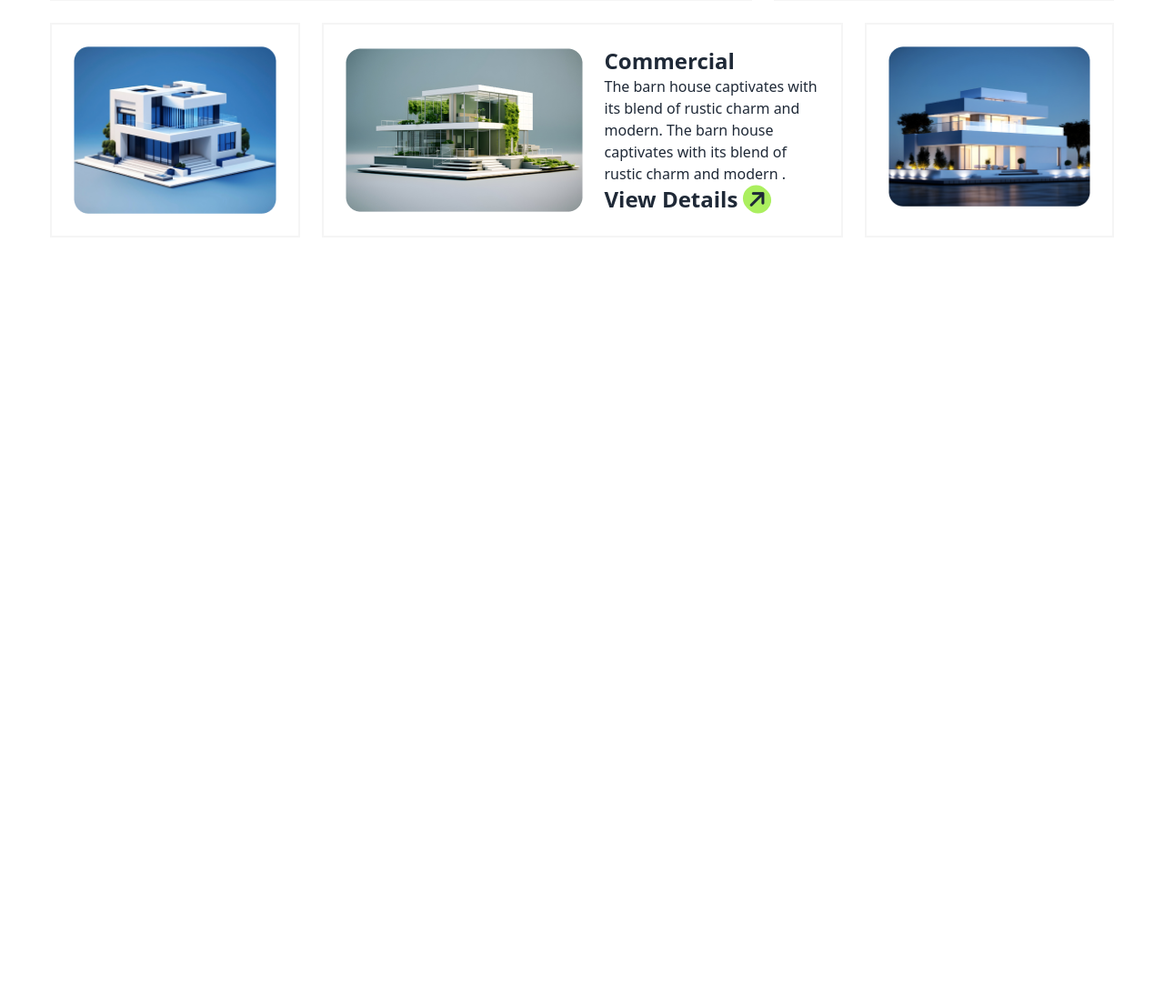
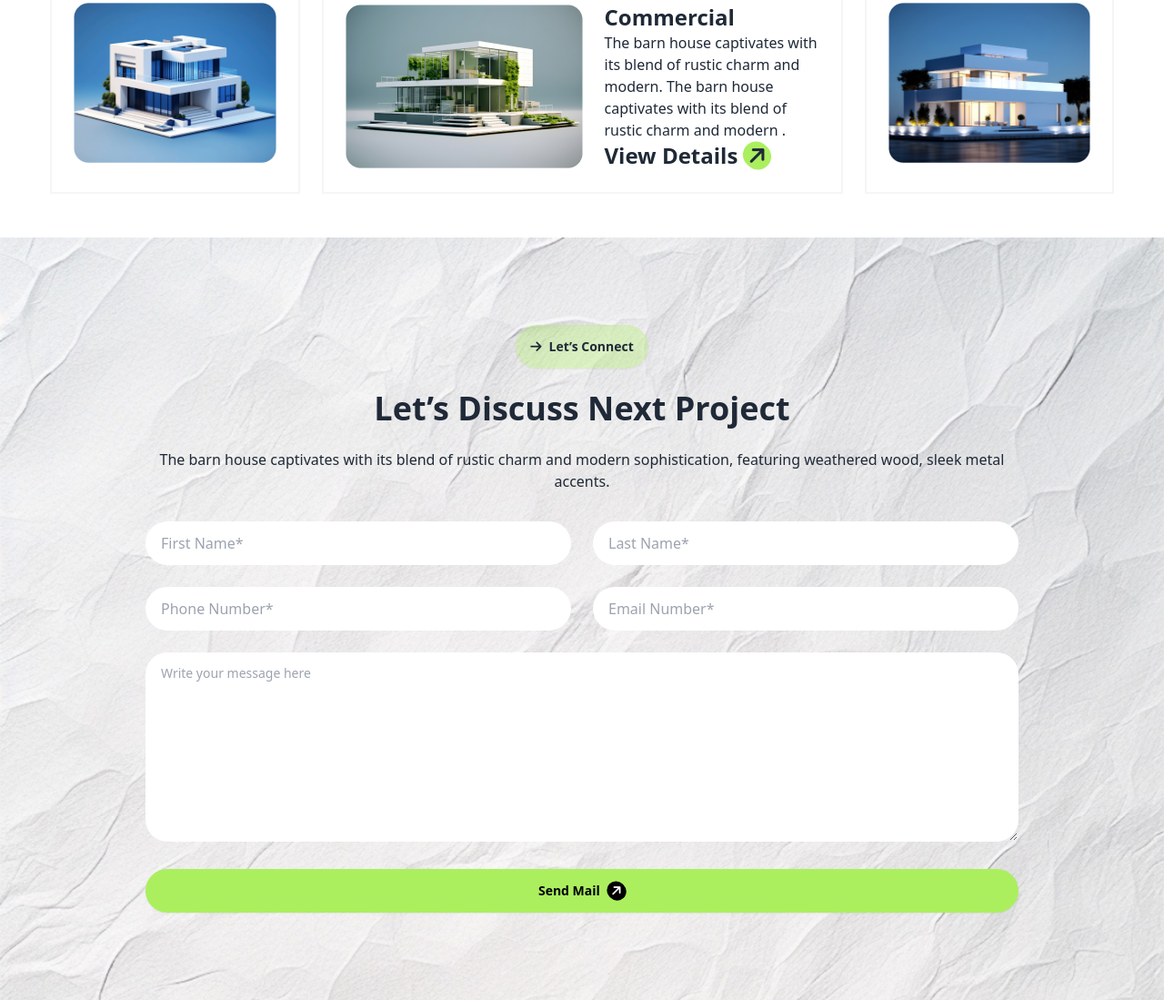
Before and after one commit to Hemonta7/B10A3-House-Design, a plain HTML site: page index.html in a window 1280 px wide. Shown: the part 2826-3925 px from the top of the page at 91% size. Before the commit the page ends 3183 px from the top, so only its background shows below. Drawn offline with nearby package versions, Linux system fonts and the light colour scheme.

Commit message:
Let’s Discuss Next Project section done

```diff
--- a/index.html
+++ b/index.html
@@ -225,7 +225,7 @@
 
         </section>
         <!-- Our Latest Portfolio section  -->
-        <section class="container mx-auto my-24 px-5 lg:px-0">
+        <section class="container mx-auto py-12 lg:-24 px-5 lg:px-0">
             <div class="space-y-3 lg:space-y-6">
                 <div class="flex justify-center">
                     <button class="btn bg-[rgba(171,239,95,0.20)] rounded-full"><i
@@ -243,7 +243,7 @@
                 <!-- grid-card-1 -->
                 <div class="lg:col-span-8 lg:h-56">
                     <div class="p-6 h-full flex flex-col lg:flex-row items-center gap-6 border-2 border-neutral-100">
-                            <img class="w-full h-full" src="./assets/img1.png" />
+                        <img class="w-full h-full" src="./assets/img1.png" />
                         <div class="">
                             <h2 class="text-2xl font-extrabold">Commercial</h2>
                             <p class="text-base font-medium">The barn house captivates with its blend of rustic charm
@@ -263,12 +263,13 @@
                 </div>
                 <!-- grid-card-3  -->
                 <div class=" p-6 flex-1 border-2 border-neutral-100 lg:col-span-3">
-                    <img class="h-full object-fill" src="./assets/img3.png" />
+                    <img class="w-full" src="./assets/img3.png" />
                 </div>
                 <!-- grid-card-4 -->
                 <div class="lg:col-span-6">
-                    <div class="p-6 h-full flex flex-col lg:flex-row items-center flex-1 gap-6 border-2 border-neutral-100">
-                            <img class="" src="./assets/img4.png" />
+                    <div
+                        class="p-6 h-full flex flex-col lg:flex-row items-center flex-1 gap-6 border-2 border-neutral-100">
+                        <img class="" src="./assets/img4.png" />
                         <div class="flex-1">
                             <h2 class="text-2xl font-extrabold">Commercial</h2>
                             <p class="text-base font-medium">The barn house captivates with its blend of rustic charm
@@ -286,6 +287,32 @@
                 <div class=" p-6 flex-1 border-2 border-neutral-100 lg:col-span-3">
                     <img class="w-full" src="./assets/img5.png" />
                 </div>
+        </section>
+        <!-- Let’s Discuss Next Project section  -->
+        <section class="bg-no-repeat bg-cover bg-[url('./assets/bg.jpg')]">
+            <div class="container mx-auto py-12 lg:py-24 px-5 lg:px-40">
+                <div class="space-y-3 lg:space-y-6">
+                    <div class="flex justify-center">
+                        <button class="btn bg-[rgba(172,239,95,0.32)] rounded-full border-none"><i
+                                class="fa-solid fa-arrow-right"></i>Let’s Connect</button>
+                    </div>
+                    <h3 class="text-2xl lg:text-4xl font-bold text-center">Let’s Discuss Next Project</h3>
+                    <p class="text-base lg:text-base font-medium text-center">The barn house captivates with its blend
+                        of rustic
+                        charm and modern sophistication, featuring weathered wood, sleek
+                        metal accents.
+                    </p>
+                </div>
+                <div class="grid grid-cols-1 lg:grid-cols-2 mt-4 lg:mt-8 gap-3 lg:gap-6">
+                    <input type="text" placeholder="First Name*" class="input w-full rounded-full" />
+                    <input type="text" placeholder="Last Name*" class="input w-full rounded-full" />
+                    <input type="text" placeholder="Phone Number*" class="input w-full rounded-full" />
+                    <input type="text" placeholder="Email Number*" class="input w-full rounded-full" />
+                </div>
+                <textarea class="textarea w-full h-52 rounded-3xl my-3 lg:my-6" placeholder="Write your message here"></textarea>
+                <button class="btn text-black bg-common-color w-full rounded-full border-none">Send Mail<i
+                        class="fa-solid fa-arrow-right -rotate-45 text-white border-1 bg-black rounded-full p-1"></i></button>
+            </div>
         </section>
     </main>
     <footer>
```
